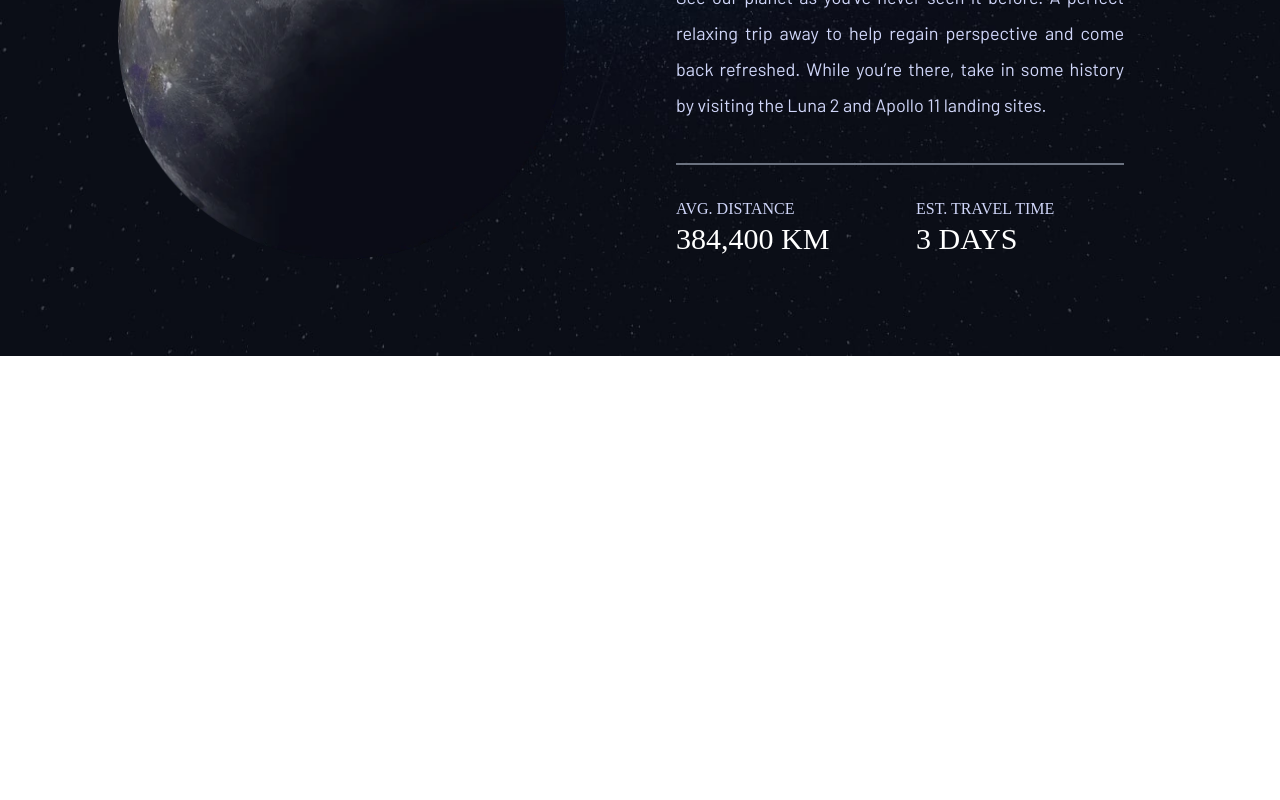
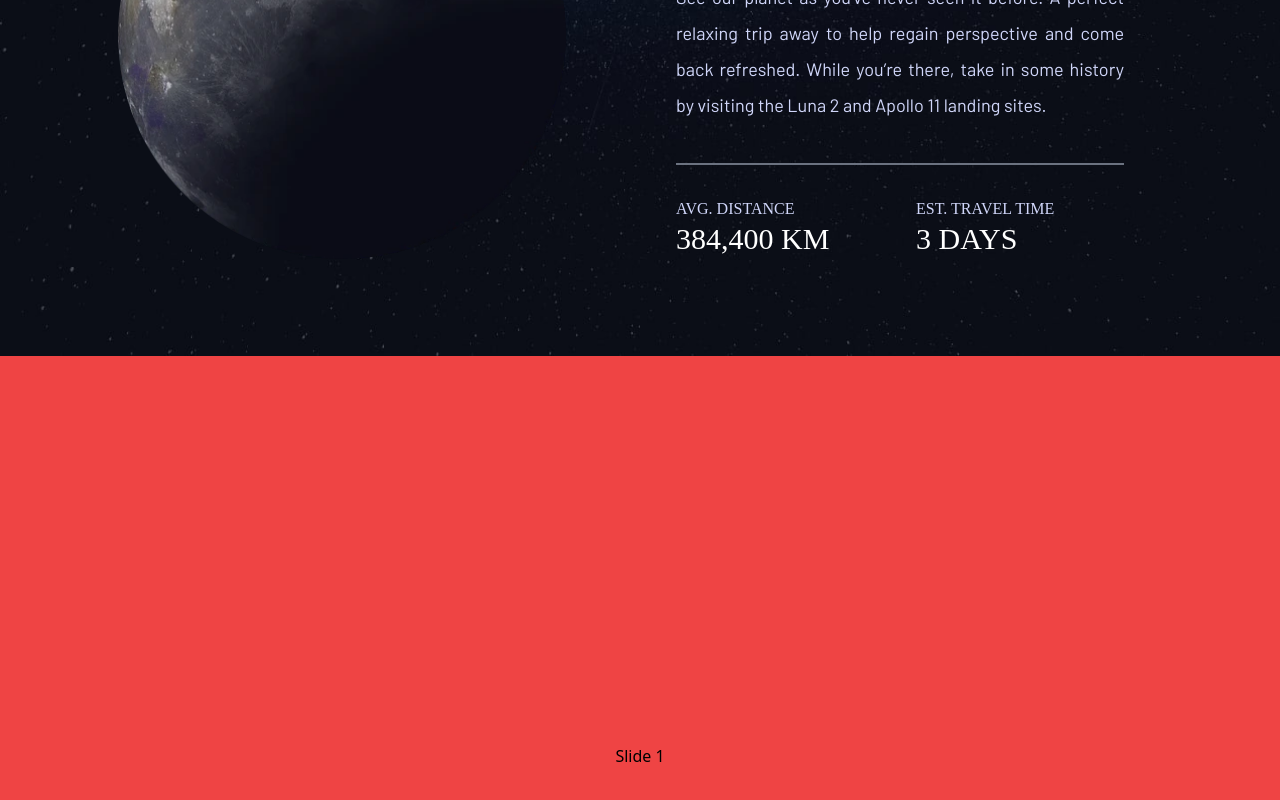
Before and after one commit to Nahuel-circulo/FEM-space-tourism, a React (Vite) app: page / in a window 1280 px wide. Shown: the part 1244-2044 px from the top of the page. Before the commit the page ends 1600 px from the top, so only its background shows below. Built offline with nearby package versions, Linux system fonts and the light colour scheme; a web font is replaced by a local one.

Commit message:
swiper installed

```diff
--- a/package.json
+++ b/package.json
@@ -10,8 +10,10 @@
     "preview": "vite preview"
   },
   "dependencies": {
+    "aos": "^3.0.0-beta.6",
     "react": "^18.2.0",
-    "react-dom": "^18.2.0"
+    "react-dom": "^18.2.0",
+    "swiper": "^9.2.4"
   },
   "devDependencies": {
     "@types/react": "^18.0.28",
--- a/src/App.tsx
+++ b/src/App.tsx
@@ -1,3 +1,4 @@
+import Crew from "./components/Crew"
 import Destinations from "./components/Destinations"
 import Home from "./components/Home"
 import Navbar from "./components/Navbar"
@@ -14,6 +15,7 @@ function App() {
       <main >
         <Home />
         <Destinations />
+        <Crew/>
       </main>
 
     </ SpaceProvider>
--- /dev/null
+++ b/src/components/Crew.tsx
@@ -0,0 +1,39 @@
+
+import { Swiper, SwiperSlide } from 'swiper/react';
+import 'swiper/css';
+
+
+const Crew = () => {
+    return (
+        <>
+            <section id="crew" className="min-h-screen bg-crew-mobile md:bg-crew-tablet lg:bg-crew-desktop bg-cover bg-center">
+                <div className=' h-full z-0'>
+
+                    <Swiper
+                        spaceBetween={0}
+                        slidesPerView={1}
+                        onSlideChange={() => console.log('slide change')}
+                        onSwiper={(swiper) => console.log(swiper)}
+                    >
+                        <SwiperSlide className='bg-red-500 h-screen'>
+                            <div className='grid place-items-center h-full'>
+
+                            Slide 1
+                            </div>
+
+                            </SwiperSlide>
+                        <SwiperSlide className='bg-blue-500 h-screen'>
+                        <div className='grid place-items-center h-full'>
+
+Slide 1
+</div>
+                        </SwiperSlide>
+
+                    </Swiper>
+                </div>
+            </section>
+        </>
+    );
+}
+
+export default Crew;
--- a/src/components/Destinations.tsx
+++ b/src/components/Destinations.tsx
@@ -48,7 +48,7 @@ const Destinations = () => {
 
   return (
     <>
-      <div
+      <section
         id="destination"
         className=" h-auto min-h-screen bg-destination-mobile bg-cover  px-8 py-6 font-barlow font-normal md:bg-destination-tablet md:px-16 lg:bg-destination-desktop grid"
       >
@@ -102,7 +102,7 @@ const Destinations = () => {
             </div>
           </div>
         </div>
-      </div>
+      </section>
     </>
   );
 };
--- a/src/components/Home.tsx
+++ b/src/components/Home.tsx
@@ -3,7 +3,7 @@
 const Home = () => {
     return (
         <>
-            <div   id="home" className="bg-home-mobile md:bg-home-tablet lg:bg-home-desktop bg-cover  font-normal">
+            <section   id="home" className="bg-home-mobile md:bg-home-tablet lg:bg-home-desktop bg-cover  font-normal">
                 <div className="mx-auto grid place-items-center lg:grid-cols-2 lg:grid-rows-3 min-h-screen w-full max-w-md md:max-w-2xl lg:max-w-7xl">
                     <div className="self-end mx-auto max-w-md lg:max-w-2xl  text-center  lg:self-center  lg:row-span-2 lg:row-start-2  font-barlow text-white-text px-4 w-full text-base md:text-lg">
                         <h3 className=" lg:text-3xl text-center ">SO, YOU WANT TO TRAVEL TO</h3>
@@ -19,7 +19,7 @@ const Home = () => {
                         </a>
                     </div>
                 </div>
-            </div>
+            </section>
         </>
     );
 }
--- a/src/components/Navbar.tsx
+++ b/src/components/Navbar.tsx
@@ -31,7 +31,7 @@ const Navbar = () => {
 
     console.log(spaceState.activeSection);
     return (
-        <nav className="fixed w-full">
+        <nav className="fixed w-full z-50">
             <div className="mx-auto  max-w-screen-xxl px-8 sm:px-6 lg:px-8 py-4 font-barlow ">
                 <div className="flex  h-16 items-center justify-between ">
                     <div className="flex-1 md:flex md:items-center md:gap-12">
--- a/tailwind.config.js
+++ b/tailwind.config.js
@@ -14,6 +14,9 @@ export default {
         "destination-mobile":"url('/images/destination/background-destination-mobile.jpg')",
         "destination-tablet":"url('/images/destination/background-destination-tablet.jpg')",
         "destination-desktop":"url('/images/destination/background-destination-desktop.jpg')",
+        "crew-mobile":"url('/images/crew/background-crew-mobile.jpg')",
+        "crew-tablet":"url('/images/crew/background-crew-tablet.jpg')",
+        "crew-desktop":"url('/images/crew/background-crew-desktop.jpg')",
       },
       colors:{
         "white-text":"#D0D6F9",
```
Also changed, not shown: 1 other file (tests, documents, lock files or other folders).
